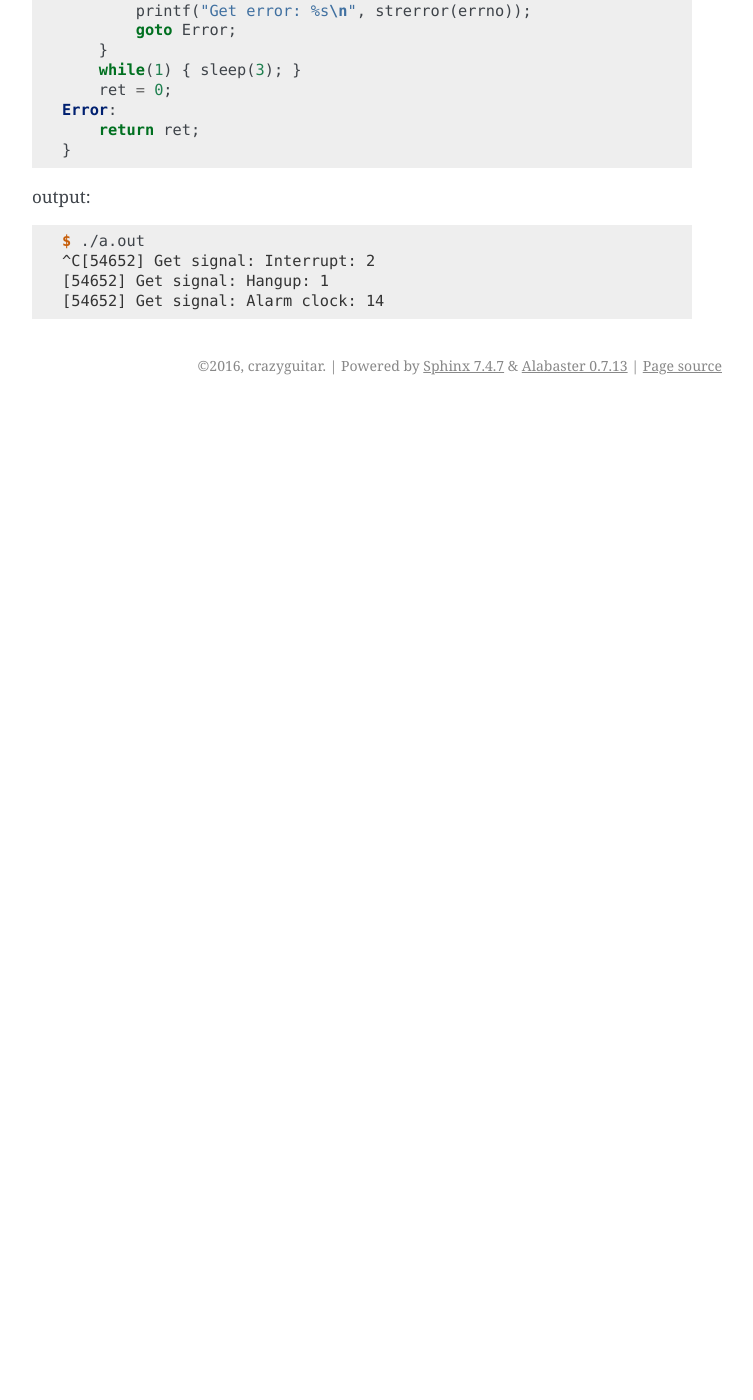
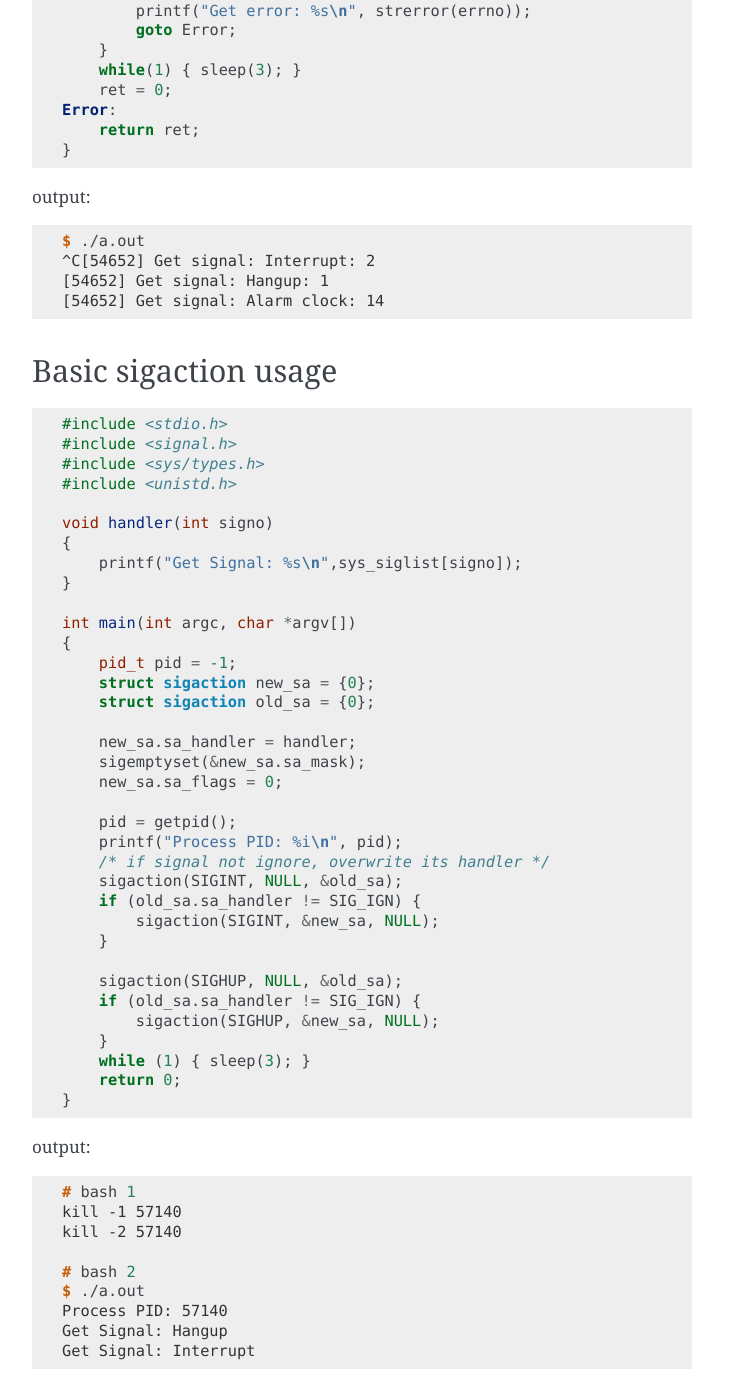
Before and after one commit to emcute0319/cppcheatsheet, a Sphinx documentation site: the page built from docs/notes/c_signal.rst, in a window 1280 px wide and 1400 px high, scrolled down 2225 px. Shown: the whole window, without its empty margins (388-1141 px from the left). Built offline with Sphinx 7.4.7, drawn with Linux system fonts in a browser that asks for light colours; before the commit the page ends 2630 px from its top, so only the background shows below that; some of the changed text lies outside the part shown.

Commit message:
Add basic sigaction usage

```diff
--- a/docs/notes/c_signal.rst
+++ b/docs/notes/c_signal.rst
@@ -130,3 +130,59 @@ output:
     ^C[54652] Get signal: Interrupt: 2
     [54652] Get signal: Hangup: 1
     [54652] Get signal: Alarm clock: 14
+
+
+Basic sigaction usage
+---------------------
+
+.. code-block:: c
+
+    #include <stdio.h>
+    #include <signal.h>
+    #include <sys/types.h>
+    #include <unistd.h>
+
+    void handler(int signo)
+    {
+        printf("Get Signal: %s\n",sys_siglist[signo]);
+    }
+
+    int main(int argc, char *argv[])
+    {
+        pid_t pid = -1;
+        struct sigaction new_sa = {0};
+        struct sigaction old_sa = {0};
+
+        new_sa.sa_handler = handler;
+        sigemptyset(&new_sa.sa_mask);
+        new_sa.sa_flags = 0;
+
+        pid = getpid();
+        printf("Process PID: %i\n", pid);
+        /* if signal not ignore, overwrite its handler */
+        sigaction(SIGINT, NULL, &old_sa);
+        if (old_sa.sa_handler != SIG_IGN) {
+            sigaction(SIGINT, &new_sa, NULL);
+        }
+
+        sigaction(SIGHUP, NULL, &old_sa);
+        if (old_sa.sa_handler != SIG_IGN) {
+            sigaction(SIGHUP, &new_sa, NULL);
+        }
+        while (1) { sleep(3); }
+        return 0;
+    }
+
+output:
+
+.. code-block:: console
+
+    # bash 1
+    kill -1 57140
+    kill -2 57140
+
+    # bash 2
+    $ ./a.out
+    Process PID: 57140
+    Get Signal: Hangup
+    Get Signal: Interrupt
```
